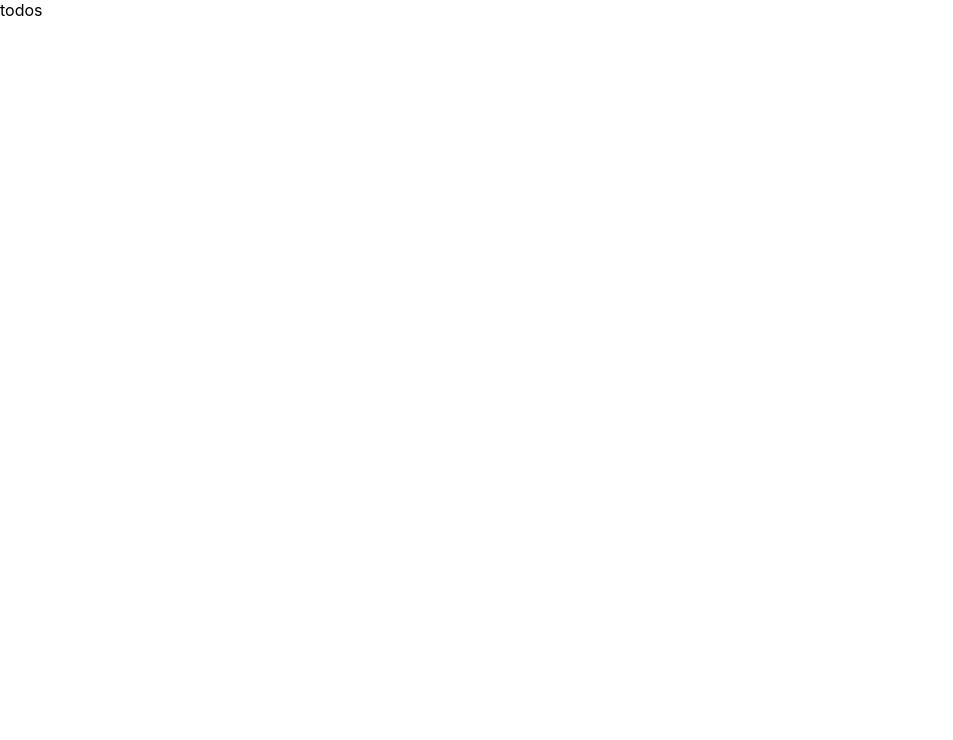
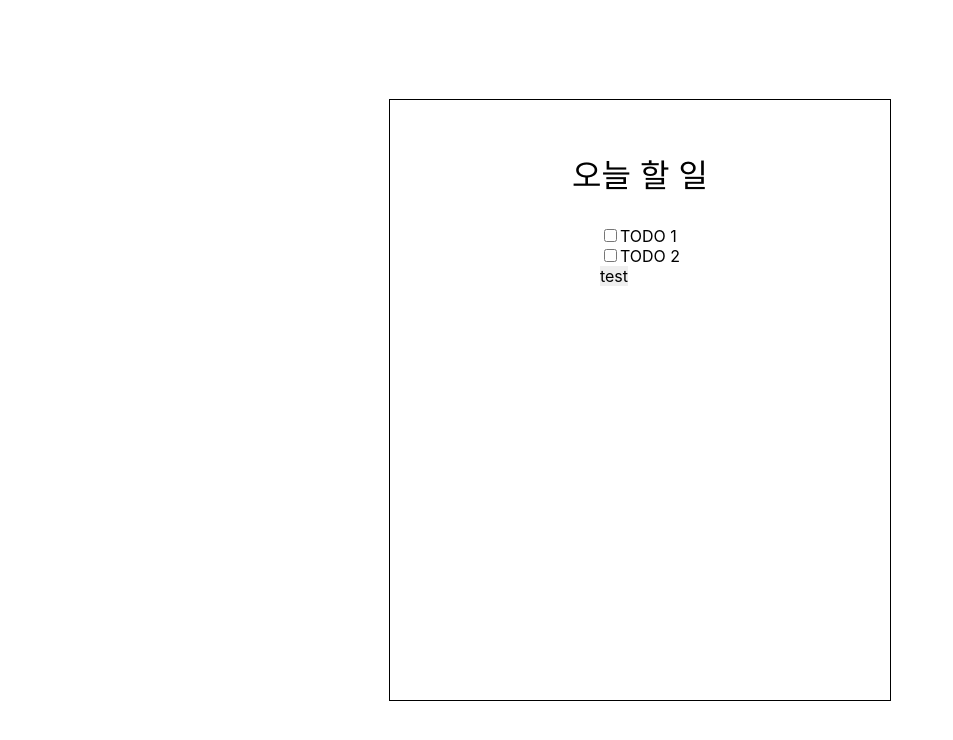
Before and after one commit to 1yoouoo/wanted-pre-onboarding-frontend, a React (Create React App) app: page /todo in a window 1280 px wide. Shown: the top 740 px of the page, without its empty margins (0-953 px from the left). Built offline with nearby package versions, Linux system fonts and the light colour scheme; sample sign-in values are in the browser's storage.

Commit message:
feat: Create todos

```diff
--- a/src/Pages/ToDoPage.tsx
+++ b/src/Pages/ToDoPage.tsx
@@ -1,5 +1,49 @@
+import styled from 'styled-components';
+
 const ToDoPage = () => {
-  return <div>todos</div>;
+  return (
+    <StyledToDoPage>
+      <h1>오늘 할 일</h1>
+      <ul>
+        <li>
+          <label>
+            <input type='checkbox' />
+            <span>TODO 1</span>
+          </label>
+        </li>
+        <li>
+          <label>
+            <input type='checkbox' />
+            <span>TODO 2</span>
+          </label>
+        </li>
+        <button type='button'>test</button>
+      </ul>
+    </StyledToDoPage>
+  );
 };
 
+const StyledToDoPage = styled.div`
+  position: absolute;
+  display: flex;
+  flex-direction: column;
+  align-items: center;
+  width: 400px;
+  height: 500px;
+  margin: auto;
+  padding: 50px;
+  top: 0;
+  left: 0;
+  right: 0;
+  bottom: 0;
+  border: 1px solid black;
+  h1 {
+    font-size: 2rem;
+    margin-bottom: 30px;
+  }
+  li {
+    list-style: none;
+  }
+`;
+
 export default ToDoPage;
```
